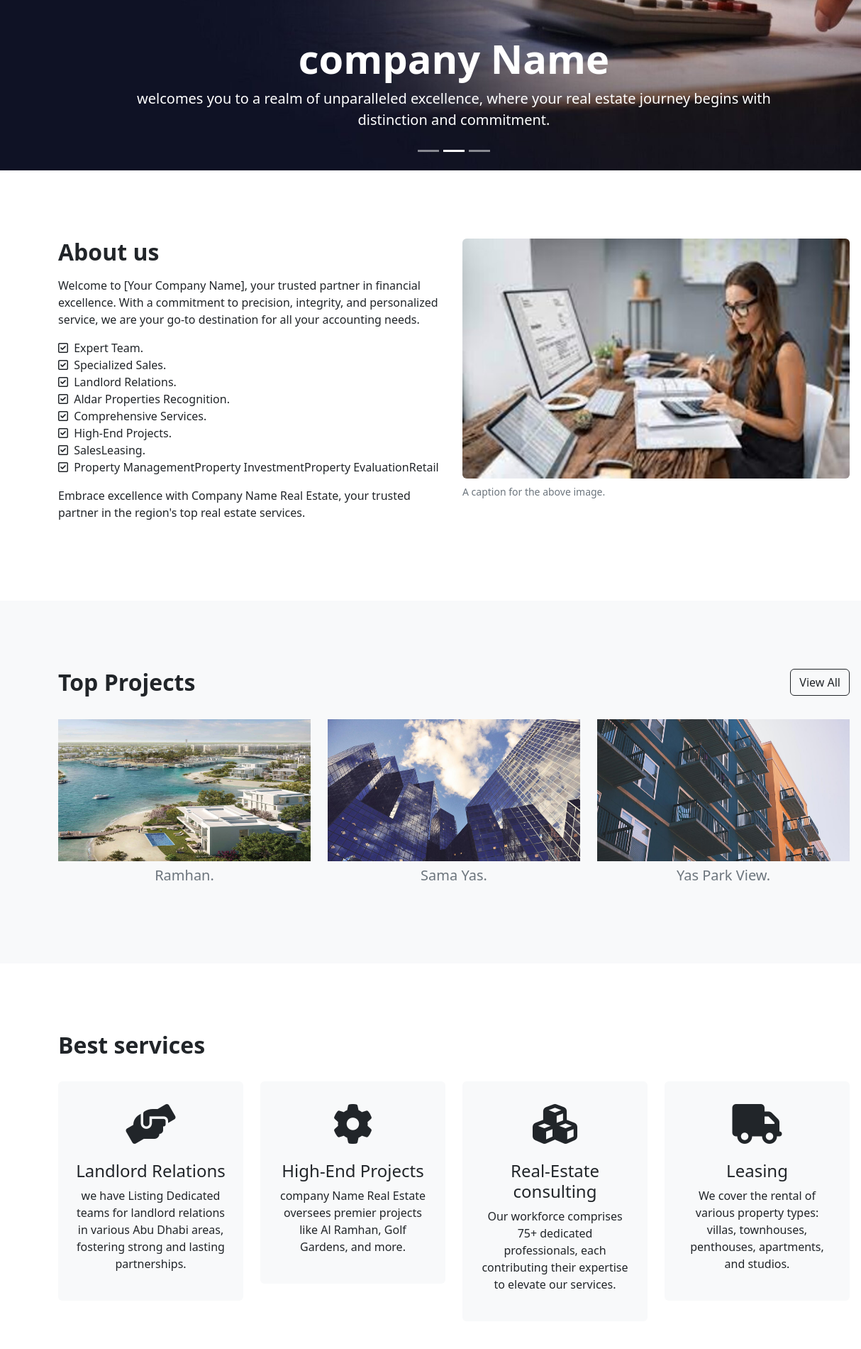
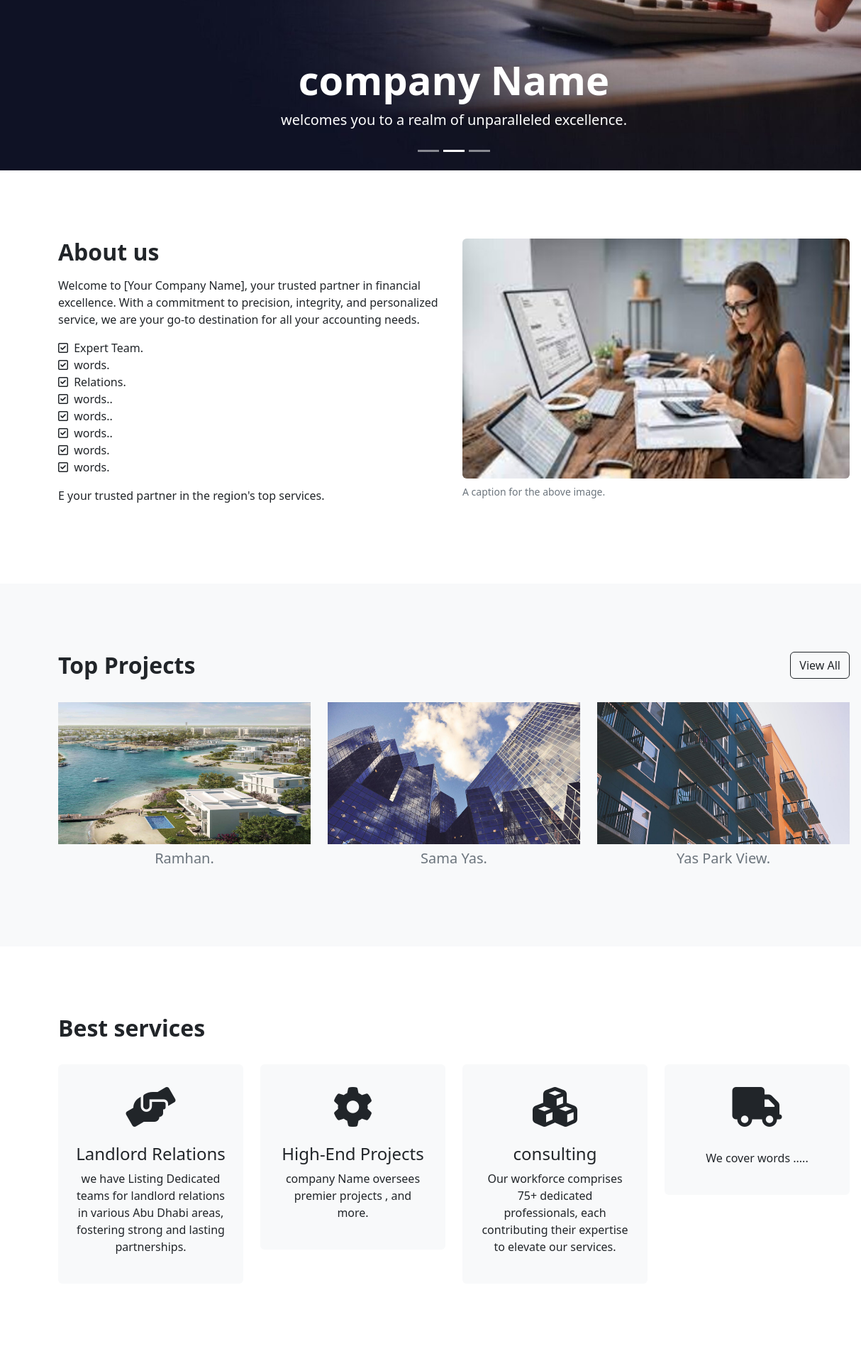
Before and after one commit to zaid-malkat/zaid.malkat.github.io, a plain HTML site: page index.html in a window 1280 px wide. Shown: the part 560-2460 px from the top of the page at 71% size, 0-1214 px from the left. Drawn offline with Linux system fonts and the light colour scheme.

Commit message:
Update index.html

```diff
--- a/index.html
+++ b/index.html
@@ -67,15 +67,15 @@
                         class=" btn-lg btn-circle">
                         <i class="fab fa-whatsapp" style="color: green;"></i>
                         </a>
-                        <a href="https://www.facebook.com/GateToSuccess1/" target="_blank"
+                        <a href="https://www.facebook.com/" target="_blank"
                         class=" btn-lg btn-circle">
                         <i class="fab fa-facebook-f" style="color: blue;"></i>
                         </a>
-                        <a href="https://www.instagram.com/royalgateuae/" target="_blank"
+                        <a href="https://www.instagram.com/" target="_blank"
                         class=" btn-lg btn-circle">
                         <i class="fab fa-instagram" style="color: #e4405f;"></i>
                         </a>
-                        <a href="https://www.tiktok.com/royalgateuae/" target="_blank"
+                        <a href="https://www.tiktok.com/" target="_blank"
                         class=" btn-lg social-btn">
                         <i class="fab fa-tiktok" style="color: black;"></i>
                         </a>
@@ -129,7 +129,7 @@
                     <div class="container">
                         <div class="carousel-caption">
                             <h2 class="display-4 fw-bold">company Name</h2>
-                            <p class="fs-5">welcomes you to a realm of unparalleled excellence, where your real estate journey begins with distinction and commitment.</p>
+                            <p class="fs-5">welcomes you to a realm of unparalleled excellence.</p>
                      </div>
                     </div>
                 </div>
@@ -138,7 +138,7 @@
                     <div class="container">
                         <div class="carousel-caption">
                             <h2 class="display-4 fw-bold">company Name</h2>
-                            <p class="fs-5">welcomes you to a realm of unparalleled excellence, where your real estate journey begins with distinction and commitment.</p>
+                            <p class="fs-5">welcomes you to a realm of unparalleled excellence.</p>
                        </div>
                     </div>
                 </div>
@@ -147,7 +147,7 @@
                     <div class="container">
                         <div class="carousel-caption">
                             <h2 class="display-4 fw-bold">company Name</h2>
-                            <p class="fs-5">welcomes you to a realm of unparalleled excellence, where your real estate journey begins with distinction and commitment.</p>
+                            <p class="fs-5">welcomes you to a realm of unparalleled excellence.</p>
                      </div>
                     </div>
                 </div>
@@ -168,19 +168,18 @@
                         <div class="col-md-6">
                             <h2 class="fw-bold pb-2">About us</h2>
                             <p>Welcome to [Your Company Name], your trusted partner in financial excellence. With a commitment to precision, integrity, and personalized service, we are your go-to destination for all your accounting needs.</p>
-                            <!-- <p>Guided by the visionary leadership of Mr. Fouad, our General Manager and a seasoned market veteran, company Name Real Estate stands out for its unwavering commitment, professionalism, and innovative approach. Mr. Fouad's profound understanding of real estate, banking, and finance has propelled our firm to great heights, allowing us to groom a team of professionals with exceptional skills, market connections, and resourcefulness.</p> -->
 
                             <ul class="list-unstyled">
                                 <li><i class="fa-regular fa-square-check pe-1"></i> Expert Team.</li>
-                                <li><i class="fa-regular fa-square-check pe-1"></i> Specialized Sales.</li>
-                                <li><i class="fa-regular fa-square-check pe-1"></i> Landlord Relations.</li>
-                                <li><i class="fa-regular fa-square-check pe-1"></i> Aldar Properties Recognition.</li>
-                                <li><i class="fa-regular fa-square-check pe-1"></i> Comprehensive Services.</li>
-                                <li><i class="fa-regular fa-square-check pe-1"></i> High-End Projects.</li>
-                                <li><i class="fa-regular fa-square-check pe-1"></i> SalesLeasing.</li>
-                                <li><i class="fa-regular fa-square-check pe-1"></i> Property ManagementProperty InvestmentProperty EvaluationRetail</li>
+                                <li><i class="fa-regular fa-square-check pe-1"></i> words.</li>
+                                <li><i class="fa-regular fa-square-check pe-1"></i>  Relations.</li>
+                                <li><i class="fa-regular fa-square-check pe-1"></i> words..</li>
+                                <li><i class="fa-regular fa-square-check pe-1"></i> words..</li>
+                                <li><i class="fa-regular fa-square-check pe-1"></i> words..</li>
+                                <li><i class="fa-regular fa-square-check pe-1"></i> words.</li>
+                                <li><i class="fa-regular fa-square-check pe-1"></i> words.</li>
                             </ul>
-                            <p>Embrace excellence with Company Name Real Estate, your trusted partner in the region's top real estate services.</p>
+                            <p>E your trusted partner in the region's top services.</p>
                         </div>
                         <div class="col-md-6">
                             <div class="aos-item" data-aos="fade-up" data-aos-delay="200">
@@ -258,21 +257,21 @@
                             <div class="aos-item__inner d-block bg-light p-4 text-center rounded">
                                 <i class="fa-solid fa-gear display-4 p-2 mb-2"></i>
                                 <h4 class="pt-2">High-End Projects</h4>
-                                <p>company Name Real Estate oversees premier projects like Al Ramhan, Golf Gardens, and more.</p>
+                                <p>company Name  oversees premier projects , and more.</p>
                             </div>
                         </div>
                         <div class="aos-item" data-aos="fade-up" data-aos-delay="600">
                             <div class="aos-item__inner d-block bg-light p-4 text-center rounded">
                                 <i class="fa-solid fa-cubes display-4 p-2 mb-2"></i>
-                                <h4 class="pt-2">Real-Estate consulting</h4>
+                                <h4 class="pt-2"> consulting</h4>
                                 <p>Our workforce comprises 75+ dedicated professionals, each contributing their expertise to elevate our services.</p>
                             </div>
                         </div>
                         <div class="aos-item" data-aos="fade-up" data-aos-delay="800">
                             <div class="aos-item__inner d-block bg-light p-4 text-center rounded">
                                 <i class="fa-solid fa-truck display-4 p-2 mb-2"></i>
-                                <h4 class="pt-2">Leasing</h4>
-                                <p>We cover the rental of various property types: villas, townhouses, penthouses, apartments, and studios.</p>
+                                <h4 class="pt-2"></h4>
+                                <p>We cover words .....</p>
                              </div>
                         </div>
                     </div>
@@ -429,7 +428,7 @@
                 <div class="row">
                     <div class="col-md-6 col-xl-3 col-sm-12">
                         <h5 class="pb-3"><i class="fa-solid fa-user-group pe-1"></i> About us</h5>
-                        <span class="text-secondary">Discover the essence of company Name Real Estate – a dynamic force in the real estate market, dedicated to professionalism, innovation, and unwavering commitment, as we redefine your real estate experience.</span>
+                        <span class="text-secondary">Discover the essence of company Name .</span>
                     </div>
                     <div class="col-md-6 col-xl-3 col-sm-12">
                         <h5 class="pb-3"><i class="fa-solid fa-link pe-1"></i> Important links</h5>
@@ -442,7 +441,7 @@
                     <div class="col-md-6 col-xl-3 col-sm-12">
                         <h5 class="pb-3"><i class="fa-solid fa-location-dot pe-1"></i> Our location</h5>
                         <span class="text-secondary">
-                            Suite # 701, 7th Floor <br>
+                            Suite # 000, 7th Floor <br>
                             Al Massoud Building<br>
                             Najda Street - Abu Dhabi - UAE<br>
                         </span>
```
